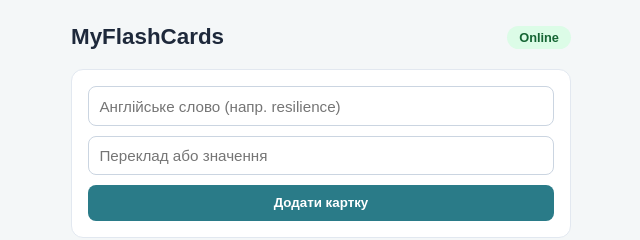
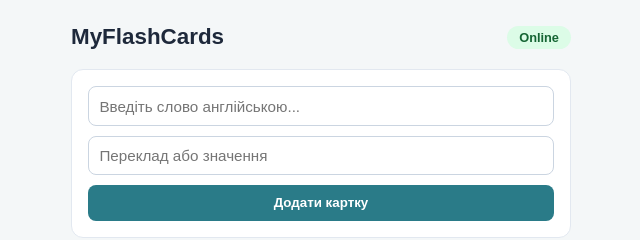
Before and after one commit to tytarenkovladyslava-cloud/SciNotes-PWA, a plain HTML site: page index.html in a window 1280 px wide. Shown: the top 240 px of the page, 319-959 px from the left. Drawn offline with Linux system fonts and the light colour scheme.

Commit message:
english flashcards pwa6

```diff
--- a/index.html
+++ b/index.html
@@ -19,7 +19,7 @@
     </header>
 
     <form id="cardForm" class="card-form">
-        <input type="text" id="wordInput" placeholder="Англійське слово (напр. resilience)" required />
+        <input type="text" id="wordInput" placeholder="Введіть слово англійською..." required />
         <input type="text" id="transInput" placeholder="Переклад або значення" required />
         <button type="submit" id="addBtn">Додати картку</button>
     </form>
```
